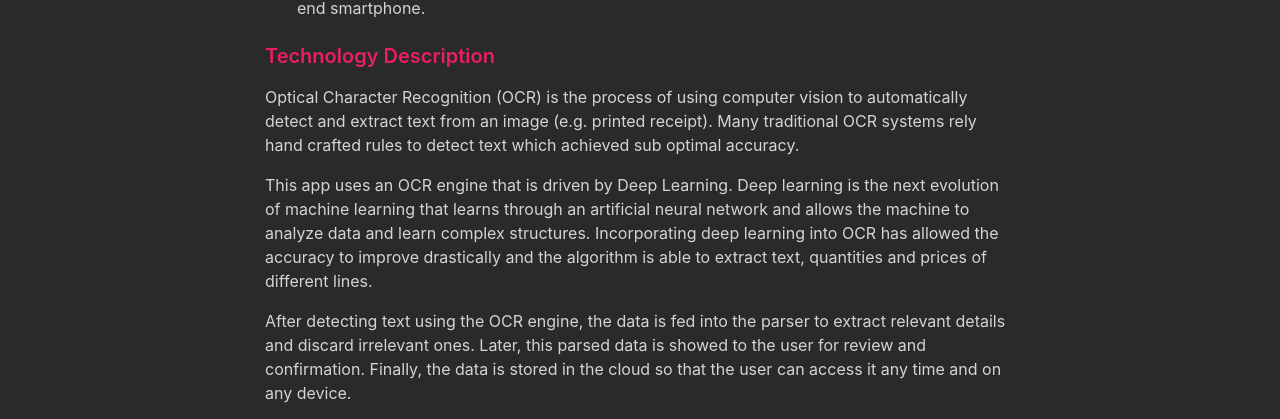
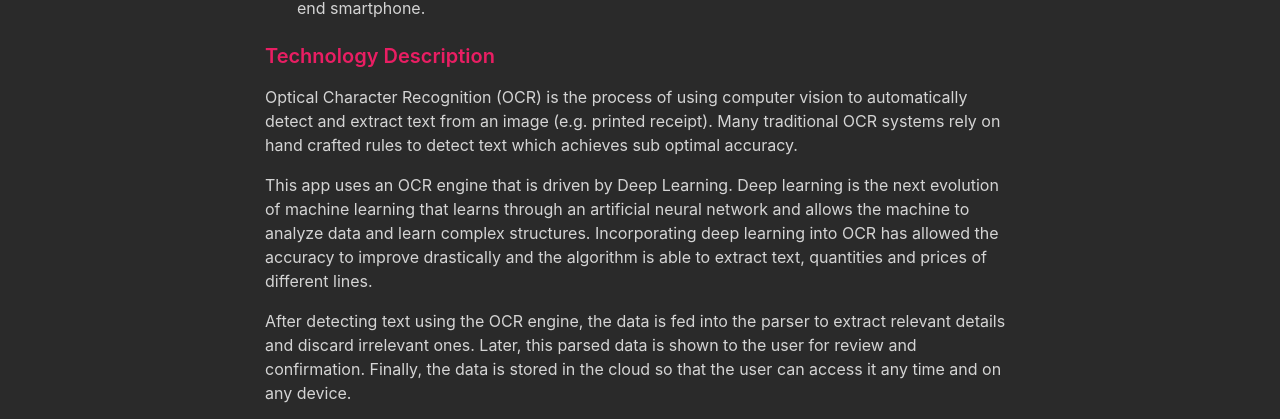
Before and after one commit to recapt-tech/recapt-tech.github.io, a Jekyll site: the page built from _pages/02-product-description.md, in a window 1280 px wide. Shown: the part 456-875 px from the top of the page. Built offline with Jekyll 4.4.1, drawn with Linux system fonts in a browser that asks for light colours; nearby versions of some CDN libraries.

Commit message:
Update 02-product-description.md

```diff
--- a/_pages/02-product-description.md
+++ b/_pages/02-product-description.md
@@ -16,10 +16,11 @@ One of the core requirements is the ease of use of the solution both in terms of
 
 ### Technology Description
 
-Optical Character Recognition (OCR) is the process of using computer vision to automatically detect and extract text from an image (e.g. printed receipt). Many traditional OCR systems rely hand crafted rules to detect text which achieved sub optimal accuracy.
+Optical Character Recognition (OCR) is the process of using computer vision to automatically detect and extract text from an image (e.g. printed receipt). Many traditional OCR systems rely on hand crafted rules to detect text which achieves sub optimal accuracy.
 
 This app uses an OCR engine that is driven by Deep Learning. Deep learning is the next evolution of machine learning that learns through an artificial neural network and allows the machine to analyze data and learn complex structures. Incorporating deep learning into OCR has allowed the accuracy to improve drastically and the algorithm is able to extract text, quantities and prices of different lines.
 
-After detecting text using the OCR engine, the data is fed into the parser to extract relevant details and discard irrelevant ones. Later, this parsed data is showed to the user for review and confirmation. Finally, the data is stored in the cloud so that the user can access it any time and on any device.
+After detecting text using the OCR engine, the data is fed into the parser to extract relevant details and discard irrelevant ones. Later, this parsed data is shown to the user for review and confirmation. Finally, the data is stored in the cloud so that the user can access it any time and on any device.
+
 
 ![technical-steps](/assets/content/steps.png)
```
